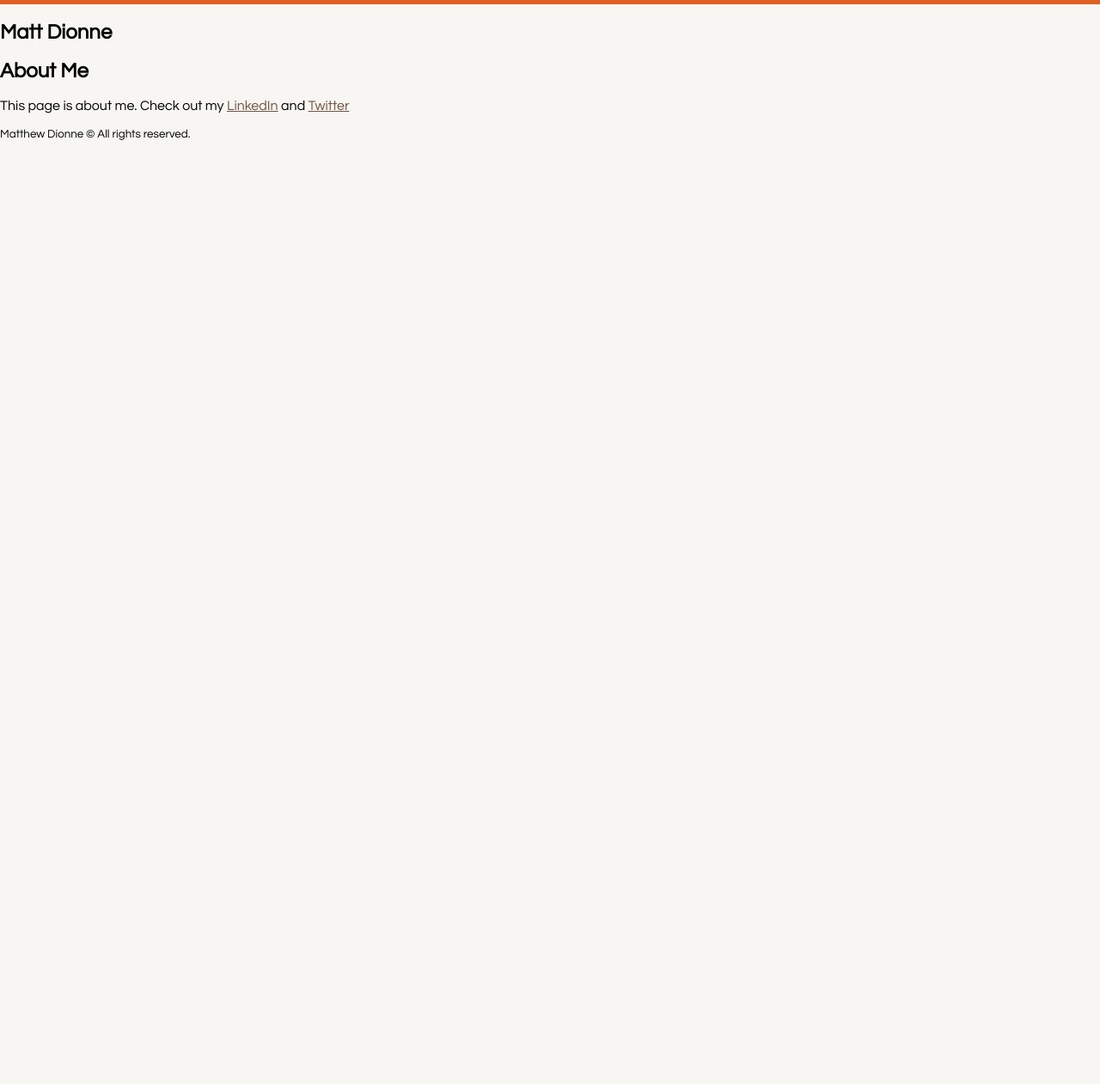
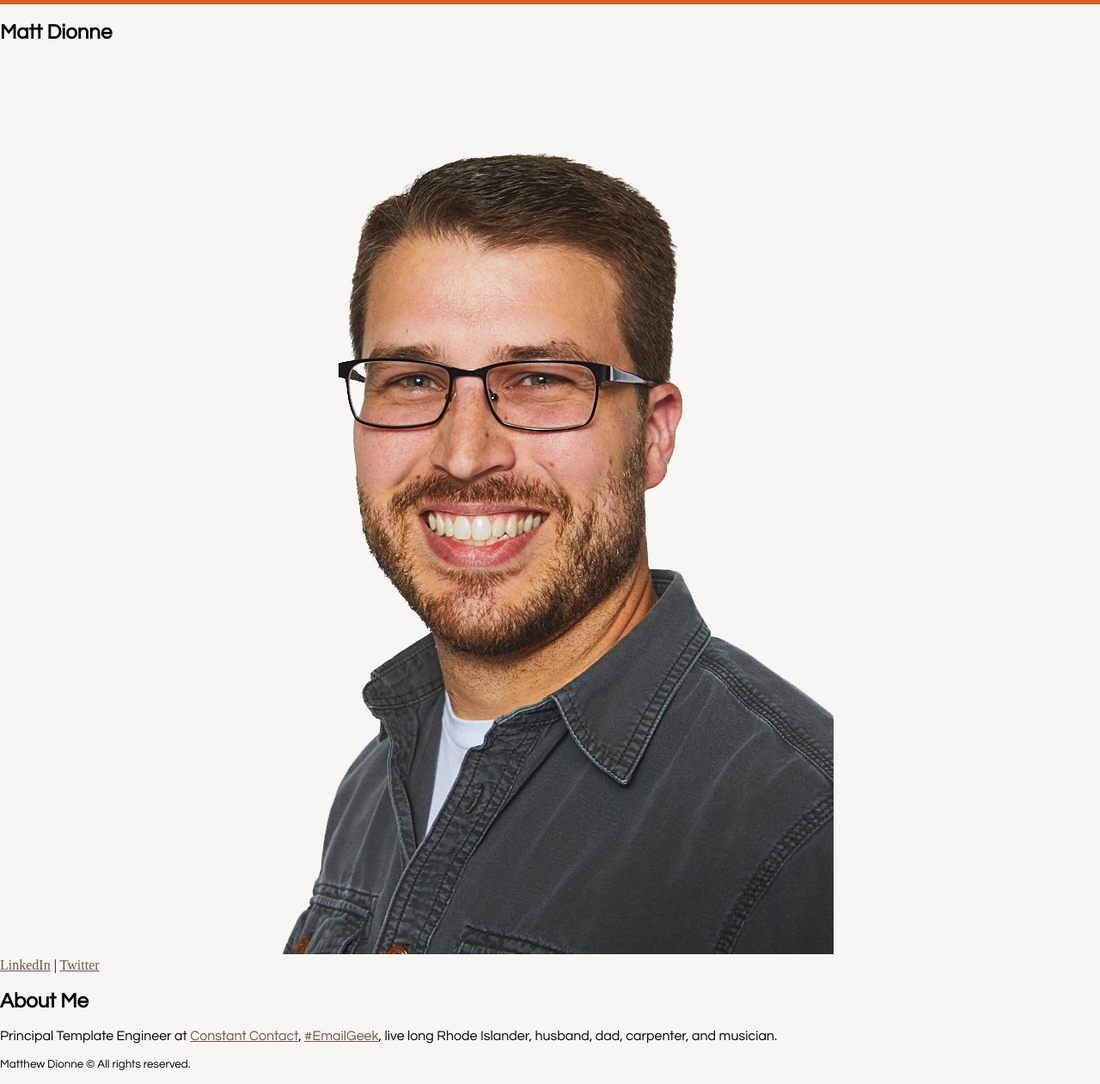
Before and after one commit to mattdionne/mattdionne.github.io, a plain HTML site: page index.html in a window 1280 px wide. Shown: the whole page at 86% size. Before the commit the page ends 800 px from the top, so only its background shows below. Drawn offline with Linux system fonts and the light colour scheme.

Commit message:
added content for homepage

```diff
--- a/index.html
+++ b/index.html
@@ -10,13 +10,13 @@
   <section>
     <header>
       <h1>Matt Dionne</h1>
+      <div class="icon"><img src="images/profile.png"></div>
     </header>
+    <nav><a href="https://www.linkedin.com/in/matthewdionne/" target="_blank">LinkedIn</a> | <a href="https://twitter.com/mattdionne" target="_blank">Twitter</a></nav>
     <main>
       <article>
-                <header>
         <h2>About Me</h2>
-                </header>
-                <p>This page is about me. Check out my <a href="https://www.linkedin.com/in/matthewdionne/" target="_blank">LinkedIn</a> and <a href="https://twitter.com/mattdionne" target="_blank">Twitter</a></p>
+        <p>Principal Template Engineer at <a href="https://www.constantcontact.com" target="_blank">Constant Contact</a>, <a href="https://email.geeks.chat" target="_blank">#EmailGeek</a>, live long Rhode Islander, husband, dad, carpenter, and musician.</p>
       </article>
     </main>
   </section>
```
Also changed, not shown: images/profile.png (added). Lines whose indentation alone changed are shown as unchanged.
